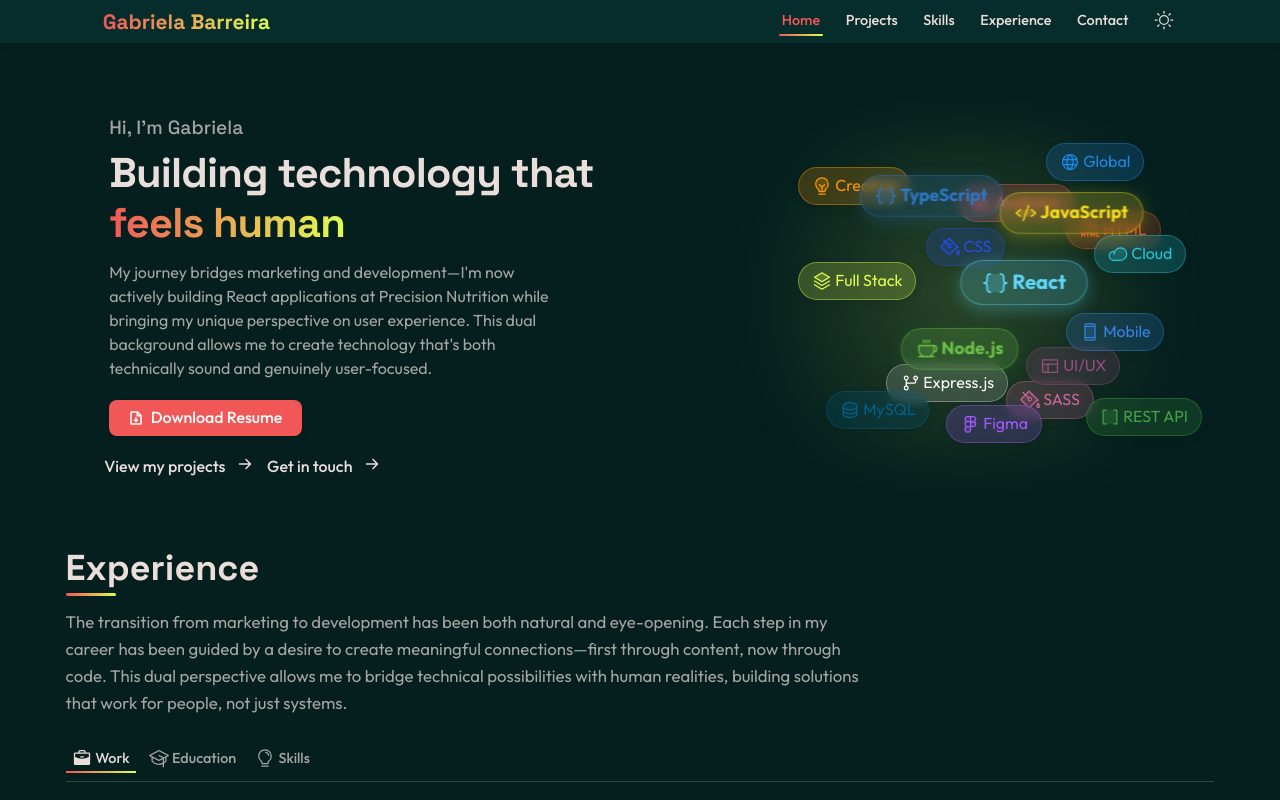
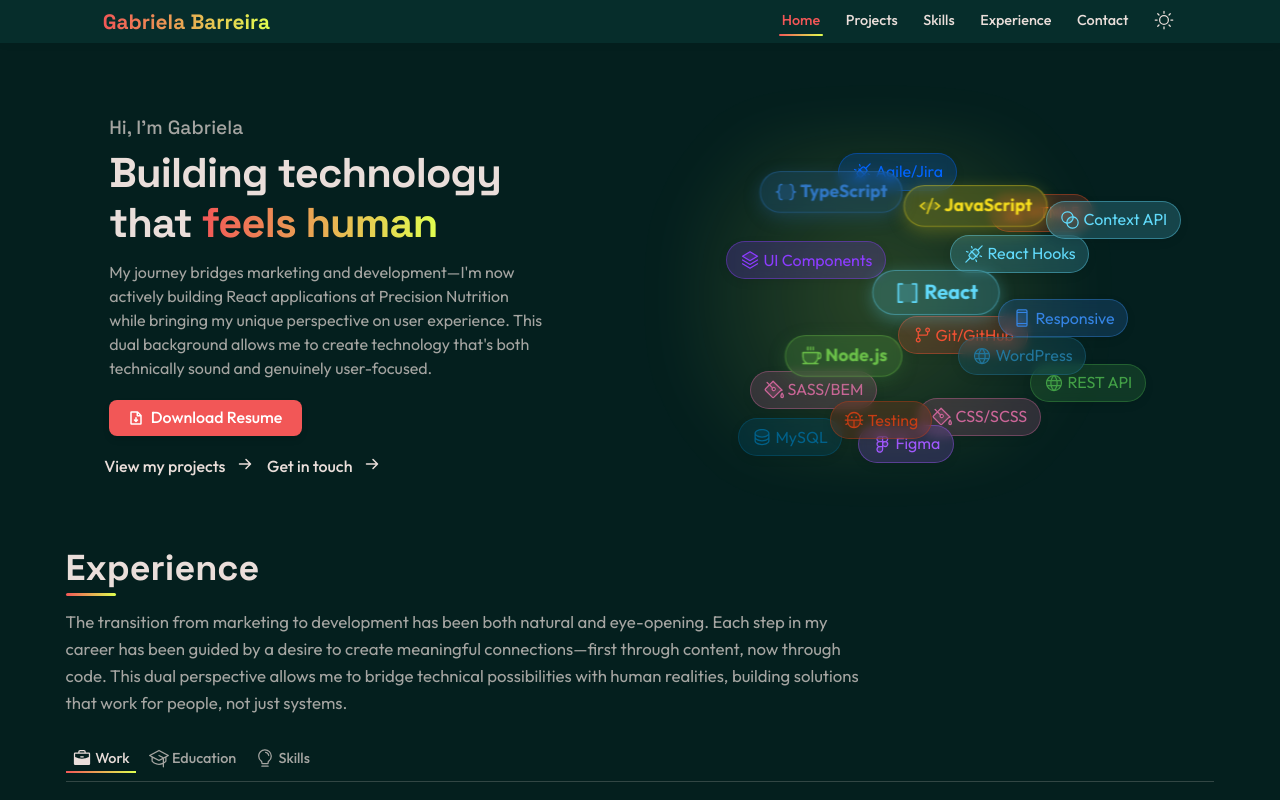
Before and after one commit to nameisbri/portfolio, a React (Vite) app: page / in a window 1280 px wide. Shown: the top 800 px of the page. Built offline with nearby package versions, Linux system fonts and the light colour scheme.

Commit message:
update hero section content

```diff
--- a/src/components/sections/Hero.scss
+++ b/src/components/sections/Hero.scss
@@ -14,7 +14,7 @@
     padding: 0 $spacing-sm;
 
     @include respond-to(md) {
-      grid-template-columns: 3fr 2fr;
+      grid-template-columns: 3fr 4fr;
       gap: $spacing-xl;
       padding: $spacing-md;
       min-height: 40vh;
@@ -211,7 +211,7 @@
     }
 
     &--react {
-      top: 40%;
+      top: 43%;
       left: 50%;
       transform: translate(-50%, -50%);
       z-index: 2;
@@ -238,8 +238,8 @@
     }
 
     &--js {
-      top: 20%;
-      left: 60%;
+      top: 18%;
+      left: 58%;
 
       &.hero__skill--core .hero__skill-inner {
         box-shadow: 0 4px 16px rgba(247, 223, 30, 0.25);
@@ -259,8 +259,8 @@
     }
 
     &--ts {
-      top: 15%;
-      left: 25%;
+      top: 14%;
+      left: 22%;
 
       &.hero__skill--core .hero__skill-inner {
         box-shadow: 0 4px 16px rgba(49, 120, 198, 0.25);
@@ -280,8 +280,8 @@
     }
 
     &--node {
-      top: 60%;
-      left: 35%;
+      top: 62%;
+      left: 28%;
 
       &.hero__skill--core .hero__skill-inner {
         box-shadow: 0 4px 16px rgba(60, 135, 58, 0.25);
@@ -300,25 +300,8 @@
       }
     }
 
-    &--css {
-      top: 30%;
-      left: 40%;
-
-      .hero__skill-inner {
-        background-color: rgba(38, 77, 228, 0.15);
-        border: 1px solid rgba(38, 77, 228, 0.3);
-        color: #264de4;
-      }
-
-      [data-theme="dark"] & .hero__skill-inner {
-        color: #264de4;
-        background-color: rgba(38, 77, 228, 0.2);
-        border-color: rgba(38, 77, 228, 0.4);
-      }
-    }
-
     &--sass {
-      top: 75%;
+      top: 80%;
       left: 60%;
 
       .hero__skill-inner {
@@ -335,7 +318,7 @@
     }
 
     &--mysql {
-      top: 78%;
+      top: 86%;
       left: 15%;
 
       .hero__skill-inner {
@@ -351,26 +334,9 @@
       }
     }
 
-    &--express {
-      top: 70%;
-      left: 30%;
-
-      .hero__skill-inner {
-        background-color: rgba(0, 0, 0, 0.07);
-        border: 1px solid rgba(0, 0, 0, 0.15);
-        color: var(--text-primary);
-      }
-
-      [data-theme="dark"] & .hero__skill-inner {
-        color: #ffffff;
-        background-color: rgba(255, 255, 255, 0.15);
-        border-color: rgba(255, 255, 255, 0.3);
-      }
-    }
-
     &--html {
-      top: 25%;
-      left: 75%;
+      top: 20%;
+      left: 78%;
 
       .hero__skill-inner {
         background-color: rgba(227, 76, 38, 0.15);
@@ -385,42 +351,8 @@
       }
     }
 
-    &--ux {
-      top: 65%;
-      left: 65%;
-
-      .hero__skill-inner {
-        background-color: rgba($color-violet, 0.15);
-        border: 1px solid rgba($color-violet, 0.3);
-        color: $color-violet;
-      }
-
-      [data-theme="dark"] & .hero__skill-inner {
-        color: lighten($color-violet, 20%);
-        background-color: rgba(lighten($color-violet, 20%), 0.2);
-        border-color: rgba(lighten($color-violet, 20%), 0.4);
-      }
-    }
-
-    &--analytics {
-      top: 17%;
-      left: 48%;
-
-      .hero__skill-inner {
-        background-color: rgba($color-bittersweet, 0.15);
-        border: 1px solid rgba($color-bittersweet, 0.3);
-        color: $color-bittersweet;
-      }
-
-      [data-theme="dark"] & .hero__skill-inner {
-        color: $color-bittersweet;
-        background-color: rgba($color-bittersweet, 0.2);
-        border-color: rgba($color-bittersweet, 0.4);
-      }
-    }
-
     &--figma {
-      top: 82%;
+      top: 88%;
       left: 45%;
 
       .hero__skill-inner {
@@ -436,9 +368,63 @@
       }
     }
 
-    &--mobile {
-      top: 55%;
-      left: 75%;
+    &--api {
+      top: 70%;
+      left: 88%;
+
+      .hero__skill-inner {
+        background-color: rgba(#43a047, 0.15);
+        border: 1px solid rgba(#43a047, 0.3);
+        color: #43a047;
+      }
+
+      [data-theme="dark"] & .hero__skill-inner {
+        color: #43a047;
+        background-color: rgba(#43a047, 0.2);
+        border-color: rgba(#43a047, 0.4);
+      }
+    }
+
+    // Git/GitHub
+    &--git {
+      top: 56%;
+      left: 55%;
+
+      .hero__skill-inner {
+        background-color: rgba(240, 80, 50, 0.15);
+        border: 1px solid rgba(240, 80, 50, 0.3);
+        color: #f05032;
+      }
+
+      [data-theme="dark"] & .hero__skill-inner {
+        color: #f05032;
+        background-color: rgba(240, 80, 50, 0.2);
+        border-color: rgba(240, 80, 50, 0.4);
+      }
+    }
+
+    // React Hooks
+    &--hooks {
+      top: 32%;
+      left: 68%;
+
+      .hero__skill-inner {
+        background-color: rgba(97, 218, 251, 0.15);
+        border: 1px solid rgba(97, 218, 251, 0.3);
+        color: #61dafb;
+      }
+
+      [data-theme="dark"] & .hero__skill-inner {
+        color: #61dafb;
+        background-color: rgba(97, 218, 251, 0.2);
+        border-color: rgba(97, 218, 251, 0.4);
+      }
+    }
+
+    // Responsive
+    &--responsive {
+      top: 51%;
+      left: 80%;
 
       .hero__skill-inner {
         background-color: rgba(#3584e4, 0.15);
@@ -453,88 +439,111 @@
       }
     }
 
-    &--cloud {
-      top: 32%;
-      left: 82%;
+    // Context API
+    &--context {
+      top: 22%;
+      left: 92%;
 
       .hero__skill-inner {
-        background-color: rgba(#26c6da, 0.15);
-        border: 1px solid rgba(#26c6da, 0.3);
-        color: #26c6da;
+        background-color: rgba(97, 218, 251, 0.15);
+        border: 1px solid rgba(97, 218, 251, 0.3);
+        color: #61dafb;
       }
 
       [data-theme="dark"] & .hero__skill-inner {
-        color: #26c6da;
-        background-color: rgba(#26c6da, 0.2);
-        border-color: rgba(#26c6da, 0.4);
+        color: #61dafb;
+        background-color: rgba(97, 218, 251, 0.2);
+        border-color: rgba(97, 218, 251, 0.4);
       }
     }
 
-    &--api {
-      top: 80%;
-      left: 80%;
+    // WordPress
+    &--wordpress {
+      top: 62%;
+      left: 70%;
 
       .hero__skill-inner {
-        background-color: rgba(#43a047, 0.15);
-        border: 1px solid rgba(#43a047, 0.3);
-        color: #43a047;
+        background-color: rgba(33, 117, 155, 0.15);
+        border: 1px solid rgba(33, 117, 155, 0.3);
+        color: #21759b;
       }
 
       [data-theme="dark"] & .hero__skill-inner {
-        color: #43a047;
-        background-color: rgba(#43a047, 0.2);
-        border-color: rgba(#43a047, 0.4);
+        color: #21759b;
+        background-color: rgba(33, 117, 155, 0.2);
+        border-color: rgba(33, 117, 155, 0.4);
       }
     }
 
-    &--stack {
-      top: 40%;
-      left: 8%;
+    // Agile/Jira
+    &--agile {
+      top: 8%;
+      left: 40%;
 
       .hero__skill-inner {
-        background-color: rgba($color-chartreuse, 0.15);
-        border: 1px solid rgba($color-chartreuse, 0.3);
-        color: darken($color-chartreuse, 40%);
+        background-color: rgba(0, 101, 255, 0.15);
+        border: 1px solid rgba(0, 101, 255, 0.3);
+        color: #0065ff;
       }
 
       [data-theme="dark"] & .hero__skill-inner {
-        color: $color-chartreuse;
-        background-color: rgba($color-chartreuse, 0.2);
-        border-color: rgba($color-chartreuse, 0.4);
+        color: #0065ff;
+        background-color: rgba(0, 101, 255, 0.2);
+        border-color: rgba(0, 101, 255, 0.4);
       }
     }
 
-    &--creative {
-      top: 12%;
-      left: 8%;
+    // BEM
+    &--bem {
+      top: 72%;
+      left: 18%;
 
       .hero__skill-inner {
-        background-color: rgba(#ff9800, 0.15);
-        border: 1px solid rgba(#ff9800, 0.3);
-        color: #ff9800;
+        background-color: rgba(205, 102, 153, 0.15);
+        border: 1px solid rgba(205, 102, 153, 0.3);
+        color: #cd6699;
       }
 
       [data-theme="dark"] & .hero__skill-inner {
-        color: #ff9800;
-        background-color: rgba(#ff9800, 0.2);
-        border-color: rgba(#ff9800, 0.4);
+        color: #cd6699;
+        background-color: rgba(205, 102, 153, 0.2);
+        border-color: rgba(205, 102, 153, 0.4);
       }
     }
 
-    &--global {
-      top: 5%;
-      left: 70%;
+    // UI Components
+    &--components {
+      top: 34%;
+      left: 12%;
 
       .hero__skill-inner {
-        background-color: rgba(#1e88e5, 0.15);
-        border: 1px solid rgba(#1e88e5, 0.3);
-        color: #1e88e5;
+        background-color: rgba(140, 60, 255, 0.15);
+        border: 1px solid rgba(140, 60, 255, 0.3);
+        color: #8c3cff;
       }
 
       [data-theme="dark"] & .hero__skill-inner {
-        color: #1e88e5;
-        background-color: rgba(#1e88e5, 0.2);
-        border-color: rgba(#1e88e5, 0.4);
+        color: #8c3cff;
+        background-color: rgba(140, 60, 255, 0.2);
+        border-color: rgba(140, 60, 255, 0.4);
+      }
+    }
+
+    // testing
+    &--testing {
+      top: 81%;
+      left: 38%;
+
+      .hero__skill-inner {
+        background-color: rgba(198, 61, 20, 0.15);
+        border: 1px solid rgba(198, 61, 20, 0.3);
+        color: #c63d14;
+      }
+
+      [data-theme="dark"] & .hero__skill-inner {
+        color: #c63d14;
+        background-color: rgba(198, 61, 20, 0.2);
+        border-color: rgba(198, 61, 20, 0.4);
       }
     }
   }
--- a/src/components/sections/Hero.tsx
+++ b/src/components/sections/Hero.tsx
@@ -1,3 +1,4 @@
+import { useRef } from "react";
 import { motion, useAnimationControls } from "framer-motion";
 import {
   ArrowRight,
@@ -5,22 +6,22 @@ import {
   Code,
   Database,
   PaintBucket,
-  Layout,
-  GitBranch,
-  ChartLine,
+  Globe,
   FileHtml,
-  Globe,
-  Coffee,
-  LightbulbFilament,
-  BracketsCurly,
-  Stack,
   DeviceMobile,
   FigmaLogo,
+  PlugsConnected,
+  Intersect,
+  GitBranch,
   BracketsSquare,
-  Cloud,
+  BracketsCurly,
+  Bug,
+  Coffee,
+  Stack,
 } from "@phosphor-icons/react";
 import "./Hero.scss";
 
+// Define core skills (these will be larger and more prominent)
 const CORE_SKILLS = [0, 1, 2, 3];
 
 const Hero = () => {
@@ -62,13 +63,15 @@ const Hero = () => {
     }),
   };
 
-  const skillControls = Array(19)
+  // Create animation controls for each skill
+  const skillControls = Array(18)
     .fill(null)
     .map(() => useAnimationControls());
 
   const handleHover = (index: number) => {
     const MAX_ANIMATED_SKILLS = 10;
 
+    // Scale up and add a little wobble to the hovered skill
     skillControls[index].start({
       scale: 1.15,
       rotate: [0, -3, 3, -2, 2, 0],
@@ -79,6 +82,7 @@ const Hero = () => {
       },
     });
 
+    // Make core skills react to the hover
     CORE_SKILLS.forEach((coreIndex) => {
       if (coreIndex !== index) {
         const positionFactor = (coreIndex % 5) - 2;
@@ -104,6 +108,7 @@ const Hero = () => {
       }
     });
 
+    // Randomly select some non-core skills to animate
     const nonCoreSkills = Array.from(
       { length: skillControls.length },
       (_, i) => i
@@ -135,14 +140,13 @@ const Hero = () => {
   };
 
   const handleHoverEnd = () => {
+    // Reset all skills to their original positions
     skillControls.forEach((control, i) => {
       control.start({
         x: 0,
         y: 0,
-
         scale: CORE_SKILLS.includes(i) ? 1.1 : 1,
         rotate: 0,
-
         zIndex: CORE_SKILLS.includes(i) ? 5 : 1,
         transition: {
           type: "spring",
@@ -226,7 +230,7 @@ const Hero = () => {
             initial="hidden"
             animate="visible"
           >
-            {}
+            {/* Core Skill: React */}
             <motion.div
               className="hero__skill hero__skill--react hero__skill--core"
               variants={itemVariants}
@@ -242,11 +246,12 @@ const Hero = () => {
                 custom={0}
                 initial="animate"
               >
-                <BracketsCurly size={24} weight="duotone" />
+                <BracketsSquare size={24} weight="duotone" />
                 <span>React</span>
               </motion.div>
             </motion.div>
 
+            {/* Core Skill: JavaScript */}
             <motion.div
               className="hero__skill hero__skill--js hero__skill--core"
               variants={itemVariants}
@@ -267,6 +272,7 @@ const Hero = () => {
               </motion.div>
             </motion.div>
 
+            {/* Core Skill: TypeScript */}
             <motion.div
               className="hero__skill hero__skill--ts hero__skill--core"
               variants={itemVariants}
@@ -287,7 +293,7 @@ const Hero = () => {
               </motion.div>
             </motion.div>
 
-            {}
+            {/* Core Skill: Node.js */}
             <motion.div
               className="hero__skill hero__skill--node hero__skill--core"
               variants={itemVariants}
@@ -308,8 +314,9 @@ const Hero = () => {
               </motion.div>
             </motion.div>
 
+            {/* HTML */}
             <motion.div
-              className="hero__skill hero__skill--express"
+              className="hero__skill hero__skill--html"
               variants={itemVariants}
               custom={4}
               animate={skillControls[4]}
@@ -323,13 +330,14 @@ const Hero = () => {
                 custom={4}
                 initial="animate"
               >
-                <GitBranch size={20} weight="duotone" />
-                <span>Express.js</span>
+                <FileHtml size={20} weight="duotone" />
+                <span>HTML5</span>
               </motion.div>
             </motion.div>
 
+            {/* CSS & SASS */}
             <motion.div
-              className="hero__skill hero__skill--mysql"
+              className="hero__skill hero__skill--sass"
               variants={itemVariants}
               custom={5}
               animate={skillControls[5]}
@@ -343,14 +351,14 @@ const Hero = () => {
                 custom={5}
                 initial="animate"
               >
-                <Database size={20} weight="duotone" />
-                <span>MySQL</span>
+                <PaintBucket size={20} weight="duotone" />
+                <span>CSS/SCSS</span>
               </motion.div>
             </motion.div>
 
-            {}
+            {/* React Hooks */}
             <motion.div
-              className="hero__skill hero__skill--css"
+              className="hero__skill hero__skill--hooks"
               variants={itemVariants}
               custom={6}
               animate={skillControls[6]}
@@ -364,13 +372,14 @@ const Hero = () => {
                 custom={6}
                 initial="animate"
               >
-                <PaintBucket size={20} weight="duotone" />
-                <span>CSS</span>
+                <PlugsConnected size={20} weight="duotone" />
+                <span>React Hooks</span>
               </motion.div>
             </motion.div>
 
+            {/* REST API */}
             <motion.div
-              className="hero__skill hero__skill--sass"
+              className="hero__skill hero__skill--api"
               variants={itemVariants}
               custom={7}
               animate={skillControls[7]}
@@ -384,13 +393,14 @@ const Hero = () => {
                 custom={7}
                 initial="animate"
               >
-                <PaintBucket size={20} weight="duotone" />
-                <span>SASS</span>
+                <Globe size={20} weight="duotone" />
+                <span>REST API</span>
               </motion.div>
             </motion.div>
 
+            {/* MySQL */}
             <motion.div
-              className="hero__skill hero__skill--html"
+              className="hero__skill hero__skill--mysql"
               variants={itemVariants}
               custom={8}
               animate={skillControls[8]}
@@ -404,14 +414,14 @@ const Hero = () => {
                 custom={8}
                 initial="animate"
               >
-                <FileHtml size={20} weight="duotone" />
-                <span>HTML</span>
+                <Database size={20} weight="duotone" />
+                <span>MySQL</span>
               </motion.div>
             </motion.div>
 
-            {}
+            {/* Git */}
             <motion.div
-              className="hero__skill hero__skill--ux"
+              className="hero__skill hero__skill--git"
               variants={itemVariants}
               custom={9}
               animate={skillControls[9]}
@@ -425,13 +435,14 @@ const Hero = () => {
                 custom={9}
                 initial="animate"
               >
-                <Layout size={20} weight="duotone" />
-                <span>UI/UX</span>
+                <GitBranch size={20} weight="duotone" />
+                <span>Git/GitHub</span>
               </motion.div>
             </motion.div>
 
+            {/* Responsive */}
             <motion.div
-              className="hero__skill hero__skill--figma"
+              className="hero__skill hero__skill--responsive"
               variants={itemVariants}
               custom={10}
               animate={skillControls[10]}
@@ -445,14 +456,14 @@ const Hero = () => {
                 custom={10}
                 initial="animate"
               >
-                <FigmaLogo size={20} weight="duotone" />
-                <span>Figma</span>
+                <DeviceMobile size={20} weight="duotone" />
+                <span>Responsive</span>
               </motion.div>
             </motion.div>
 
-            {}
+            {/* Context API */}
             <motion.div
-              className="hero__skill hero__skill--analytics"
+              className="hero__skill hero__skill--context"
               variants={itemVariants}
               custom={11}
               animate={skillControls[11]}
@@ -466,14 +477,35 @@ const Hero = () => {
                 custom={11}
                 initial="animate"
               >
-                <ChartLine size={20} weight="duotone" />
-                <span>Analytics</span>
+                <Intersect size={20} weight="duotone" />
+                <span>Context API</span>
               </motion.div>
             </motion.div>
 
-            {}
+            {/* WordPress */}
             <motion.div
-              className="hero__skill hero__skill--mobile"
+              className="hero__skill hero__skill--wordpress"
+              variants={itemVariants}
+              custom={12}
+              animate={skillControls[12]}
+              initial="visible"
+              onHoverStart={() => handleHover(12)}
+              onHoverEnd={handleHoverEnd}
+            >
+              <motion.div
+                className="hero__skill-inner"
+                variants={floatVariants}
+                custom={12}
+                initial="animate"
+              >
+                <Globe size={20} weight="duotone" />
+                <span>WordPress</span>
+              </motion.div>
+            </motion.div>
+
+            {/* Agile */}
+            <motion.div
+              className="hero__skill hero__skill--agile"
               variants={itemVariants}
               custom={13}
               animate={skillControls[13]}
@@ -487,13 +519,14 @@ const Hero = () => {
                 custom={13}
                 initial="animate"
               >
-                <DeviceMobile size={20} weight="duotone" />
-                <span>Mobile</span>
+                <PlugsConnected size={20} weight="duotone" />
+                <span>Agile/Jira</span>
               </motion.div>
             </motion.div>
 
+            {/* BEM */}
             <motion.div
-              className="hero__skill hero__skill--cloud"
+              className="hero__skill hero__skill--bem"
               variants={itemVariants}
               custom={14}
               animate={skillControls[14]}
@@ -507,13 +540,14 @@ const Hero = () => {
                 custom={14}
                 initial="animate"
               >
-                <Cloud size={20} weight="duotone" />
-                <span>Cloud</span>
+                <PaintBucket size={20} weight="duotone" />
+                <span>SASS/BEM</span>
               </motion.div>
             </motion.div>
 
+            {/* Figma */}
             <motion.div
-              className="hero__skill hero__skill--api"
+              className="hero__skill hero__skill--figma"
               variants={itemVariants}
               custom={15}
               animate={skillControls[15]}
@@ -527,13 +561,14 @@ const Hero = () => {
                 custom={15}
                 initial="animate"
               >
-                <BracketsSquare size={20} weight="duotone" />
-                <span>REST API</span>
+                <FigmaLogo size={20} weight="duotone" />
+                <span>Figma</span>
               </motion.div>
             </motion.div>
 
+            {/* UI Components */}
             <motion.div
-              className="hero__skill hero__skill--stack"
+              className="hero__skill hero__skill--components"
               variants={itemVariants}
               custom={16}
               animate={skillControls[16]}
@@ -548,12 +583,13 @@ const Hero = () => {
                 initial="animate"
               >
                 <Stack size={20} weight="duotone" />
-                <span>Full Stack</span>
+                <span>UI Components</span>
               </motion.div>
             </motion.div>
 
+            {/* Testing */}
             <motion.div
-              className="hero__skill hero__skill--creative"
+              className="hero__skill hero__skill--testing"
               variants={itemVariants}
               custom={17}
               animate={skillControls[17]}
@@ -567,28 +603,8 @@ const Hero = () => {
                 custom={17}
                 initial="animate"
               >
-                <LightbulbFilament size={20} weight="duotone" />
-                <span>Creative</span>
-              </motion.div>
-            </motion.div>
-
-            <motion.div
-              className="hero__skill hero__skill--global"
-              variants={itemVariants}
-              custom={18}
-              animate={skillControls[18]}
-              initial="visible"
-              onHoverStart={() => handleHover(18)}
-              onHoverEnd={handleHoverEnd}
-            >
-              <motion.div
-                className="hero__skill-inner"
-                variants={floatVariants}
-                custom={18}
-                initial="animate"
-              >
-                <Globe size={20} weight="duotone" />
-                <span>Global</span>
+                <Bug size={20} weight="duotone" />
+                <span>Testing</span>
               </motion.div>
             </motion.div>
           </motion.div>
```
